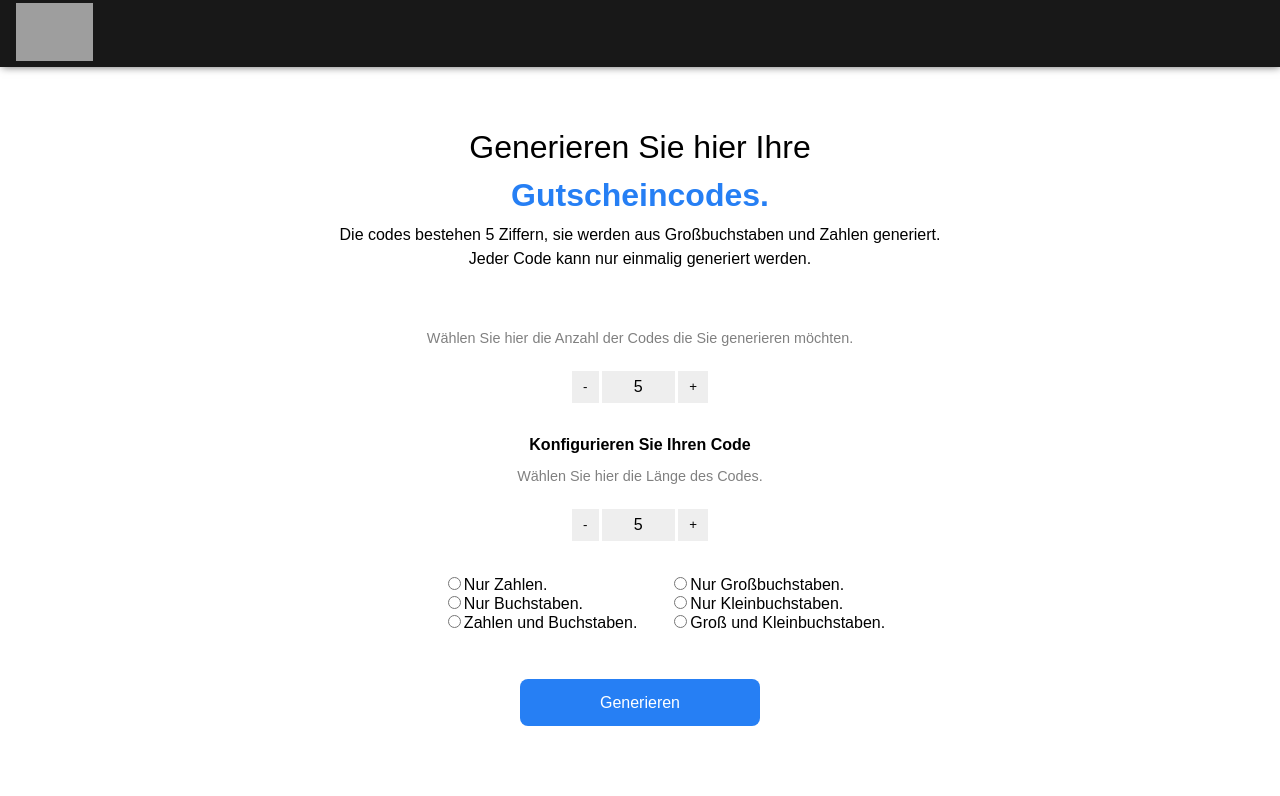
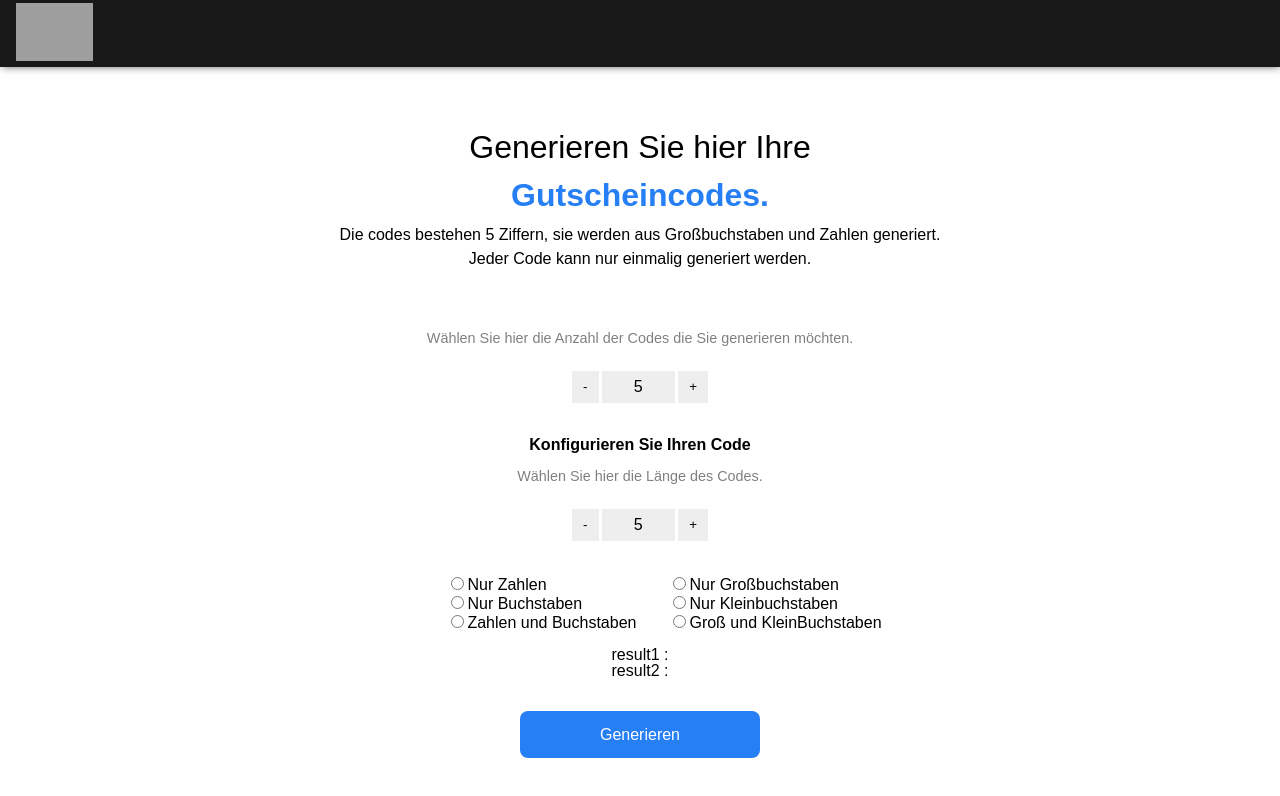
Before and after one commit to KevinKarahali/code-generator, an Angular app: page / in a window 1280 px wide. Shown: the top 796 px of the page. Built offline with nearby package versions, Linux system fonts and the light colour scheme; grey boxes are pictures that could not be loaded.

Commit message:
testing another method to do the configuration for the code

```diff
--- a/src/app/code-generator/configurator/configurator.component.html
+++ b/src/app/code-generator/configurator/configurator.component.html
@@ -1,37 +1,17 @@
 <div class="container">
+
   <div class="colum1">
-
-    <div class="onlyNumbers">
-      <input type="radio" name="1" id="onlyNumbers">
-      <label for="onlyNumbers">Nur Zahlen.</label>
-    </div>
-
-    <div class="onlyCharacters">
-      <input type="radio" name="1" id="onlyCharacters">
-      <label for="onlyCharacters">Nur Buchstaben.</label>
-    </div>
-
-    <div class="numbersAndCharacters">
-      <input type="radio" name="1" id="numbersAndCharacters">
-      <label for="numbersAndCharacters">Zahlen und Buchstaben.</label>
+    <div *ngFor="let value of config1; let index = index;" class="configElement">
+      <input type="radio" name="config1" value="{{index}}" (change)="config1ChangeHandler($event)"><i>{{value}}</i>
     </div>
   </div>
 
   <div class="colum2">
-    <div class="onlyBigCharacters">
-      <input type="radio" name="2" id="onlyBigCharacters">
-      <label for="onlyBigCharacters">Nur Großbuchstaben.</label>
-    </div>
-
-    <div class="onlySmallCharacters">
-      <input type="radio" name="2" id="onlySmallCharacters">
-      <label for="numbersAndCharacters">Nur Kleinbuchstaben.</label>
-    </div>
-
-    <div class="bigAndSmallCharacters">
-      <input type="radio" name="2" id="bigAndSmallCharacters">
-      <label for="numbersAndCharacters">Groß und Kleinbuchstaben.</label>
+    <div *ngFor="let value of config2; let index = index;" class="configElement">
+      <input type="radio" name="config1" value="{{index}}" (change)="config2ChangeHandler($event)"><i>{{value}}</i>
     </div>
   </div>
 
 </div>
+<h2>result1 : {{settings1}}</h2>
+<h2>result2 : {{settings2}}</h2>
--- a/src/app/code-generator/configurator/configurator.component.ts
+++ b/src/app/code-generator/configurator/configurator.component.ts
@@ -1,4 +1,5 @@
 import {Component} from '@angular/core';
+import {GeneratorService} from "../services/generator.service";
 
 @Component({
   selector: 'app-configurator',
@@ -7,8 +8,22 @@ import {Component} from '@angular/core';
 })
 export class ConfiguratorComponent {
 
-  constructor() {
+  public config1: string[] = ["Nur Zahlen", "Nur Buchstaben", "Zahlen und Buchstaben"]
+  public config2: string[] = ["Nur Großbuchstaben", "Nur Kleinbuchstaben", "Groß und KleinBuchstaben"]
+  public settings1: string = ''
+  public settings2: string = ''
+
+  constructor(private generatorService: GeneratorService) {
   }
 
 
+  config1ChangeHandler($event: any) {
+    this.settings1 = $event.target.value
+    this.generatorService.settings1 = $event.target.value
+  }
+
+  config2ChangeHandler($event: any) {
+    this.settings2 = $event.target.value
+    this.generatorService.settings2 = $event.target.value
+  }
 }
--- a/src/app/code-generator/generator/generator.component.html
+++ b/src/app/code-generator/generator/generator.component.html
@@ -14,6 +14,6 @@
     <p>Wählen Sie hier die Länge des Codes.</p>
     <app-counter (onNewNumber)="getLength($event)"></app-counter>
     <app-configurator></app-configurator>
-    <button (click)="generateCode(numberOfCodes,lengthCode,true,true)">Generieren</button>
+    <button (click)="generateCode(numberOfCodes,lengthCode)">Generieren</button>
   </div>
 </div>
--- a/src/app/code-generator/generator/generator.component.ts
+++ b/src/app/code-generator/generator/generator.component.ts
@@ -22,8 +22,8 @@ export class GeneratorComponent {
     this.lengthCode = $event
   }
 
-  public generateCode(numberOfCodes: number, characterAmount: number, includeUppercase: boolean, includeNumbers: boolean) {
-    this.generatorService.generateCode(numberOfCodes, characterAmount, includeUppercase, includeNumbers)
+  public generateCode(numberOfCodes: number, characterAmount: number) {
+    this.generatorService.generateCode(numberOfCodes, characterAmount)
   }
 
 }
--- a/src/app/code-generator/services/generator.service.ts
+++ b/src/app/code-generator/services/generator.service.ts
@@ -9,6 +9,8 @@ export class GeneratorService {
   private readonly UpperCase_Char: number[]
   private readonly LowerCase_Char: number[]
   private readonly Number_Char: number[]
+  public settings1: string = ''
+  public settings2: string = ''
 
   constructor() {
     this.UpperCase_Char = GeneratorService.iterateArray(65, 90)
@@ -24,10 +26,13 @@ export class GeneratorService {
     return array
   }
 
-  public generateCode(numberOfCodes: number, characterAmount: number, includeUppercase: boolean, includeNumbers: boolean) {
+  public generateCode(numberOfCodes: number, characterAmount: number) {
     let charCode = this.LowerCase_Char
-    if (includeUppercase) charCode = charCode.concat(this.UpperCase_Char)
-    if (includeNumbers) charCode = charCode.concat(this.Number_Char)
+    if (this.settings1 == "0") charCode = this.Number_Char
+    if (this.settings1 == "1") charCode = this.LowerCase_Char.concat(this.UpperCase_Char)
+    if (this.settings1 == "2") charCode = this.Number_Char.concat(this.UpperCase_Char).concat(this.LowerCase_Char)
+    // if (includeUppercase) charCode = charCode.concat(this.UpperCase_Char)
+    // if (includeNumbers) charCode = charCode.concat(this.Number_Char)
 
     let arrayCode: string[] = []
     for (let i = 0; i < numberOfCodes; i++) {
@@ -38,12 +43,14 @@ export class GeneratorService {
       }
       arrayCode.push(code.join(''))
     }
-    this.addCodes([...new Set(arrayCode)])
+    this.addCodes(arrayCode)
   }
 
   private addCodes(code: string[]): void {
-    this._codes = code
+    this._codes = [...new Set(code)]
     console.log(this._codes)
+
+    // [...new Set(arrayCode)]
   }
 
   public get codes(): string[] {
```
